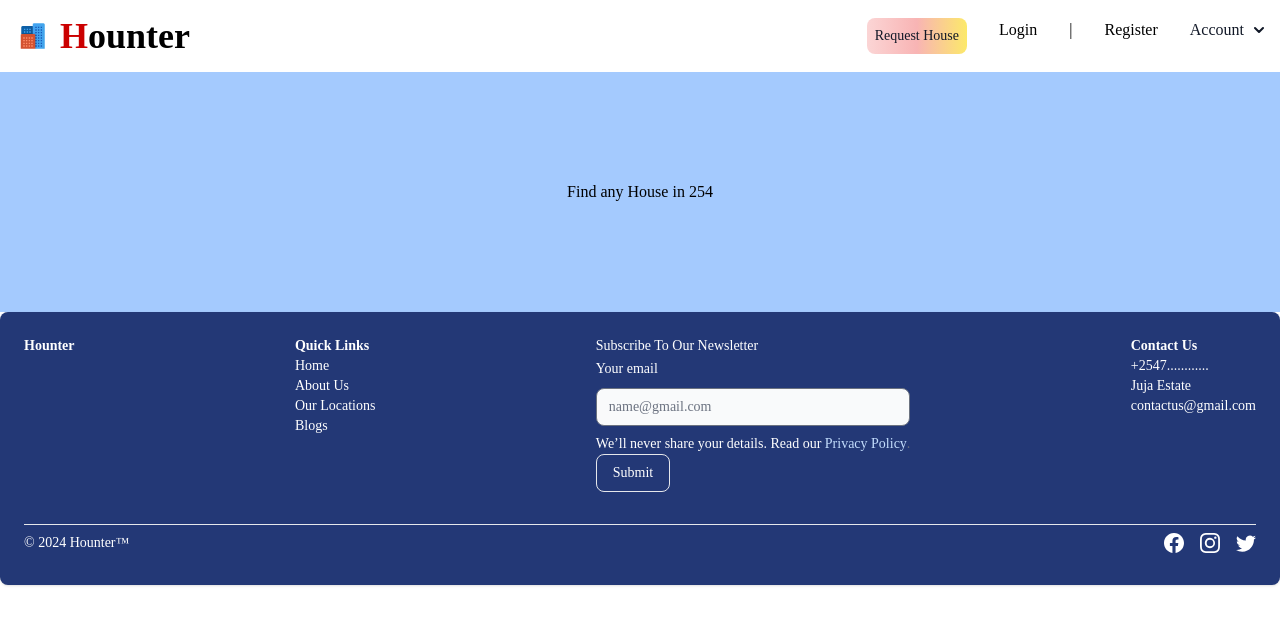
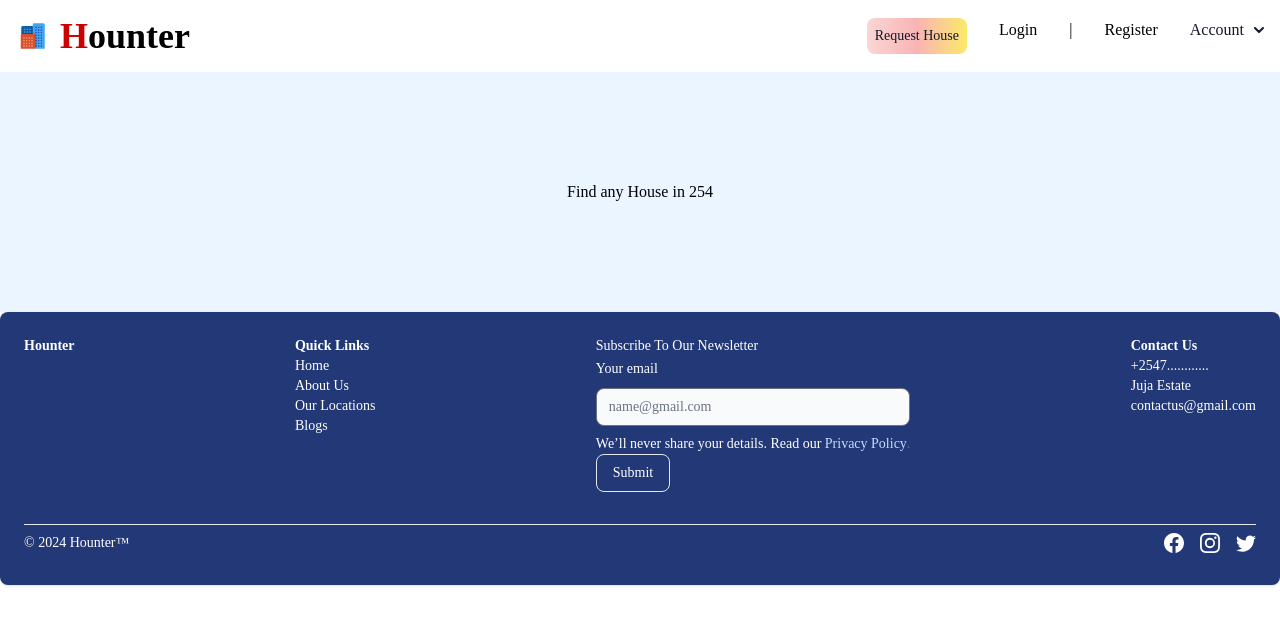
Before and after one commit to dicksonguantai/Hounter, a React (Vite) app in the folder Hounter/: page / in a window 1280 px wide. Shown: the top 624 px of the page. Built offline with nearby package versions, Linux system fonts and the light colour scheme.

Commit message:
search section bg

```diff
--- a/Hounter/src/Components/Navbar/Navbar.jsx
+++ b/Hounter/src/Components/Navbar/Navbar.jsx
@@ -68,7 +68,7 @@ export default function Navbar() {
 
             </li>
 
-            <li>
+            <li className='m-2 md:m-0'>
             <Link to="/login">
 
               Login
@@ -76,7 +76,7 @@ export default function Navbar() {
             </Link>
             </li>
             <span className="hidden md:inline">|</span>
-            <li>
+            <li className='m-2 md:m-0'>
               <Link to="/signup">
 
                 Register
--- a/Hounter/src/Components/SearchBar/SearchBar.jsx
+++ b/Hounter/src/Components/SearchBar/SearchBar.jsx
@@ -1,7 +1,7 @@
 import "./searchbar.css";
 export default function SearchBar() {
   return (
-    <div className="flex h-60 w-auto bg-blue-300">
+    <div className="flex h-60 w-auto bg-blue-50">
       <p className="m-auto">Find any House in 254</p>
     </div>
   );
```
